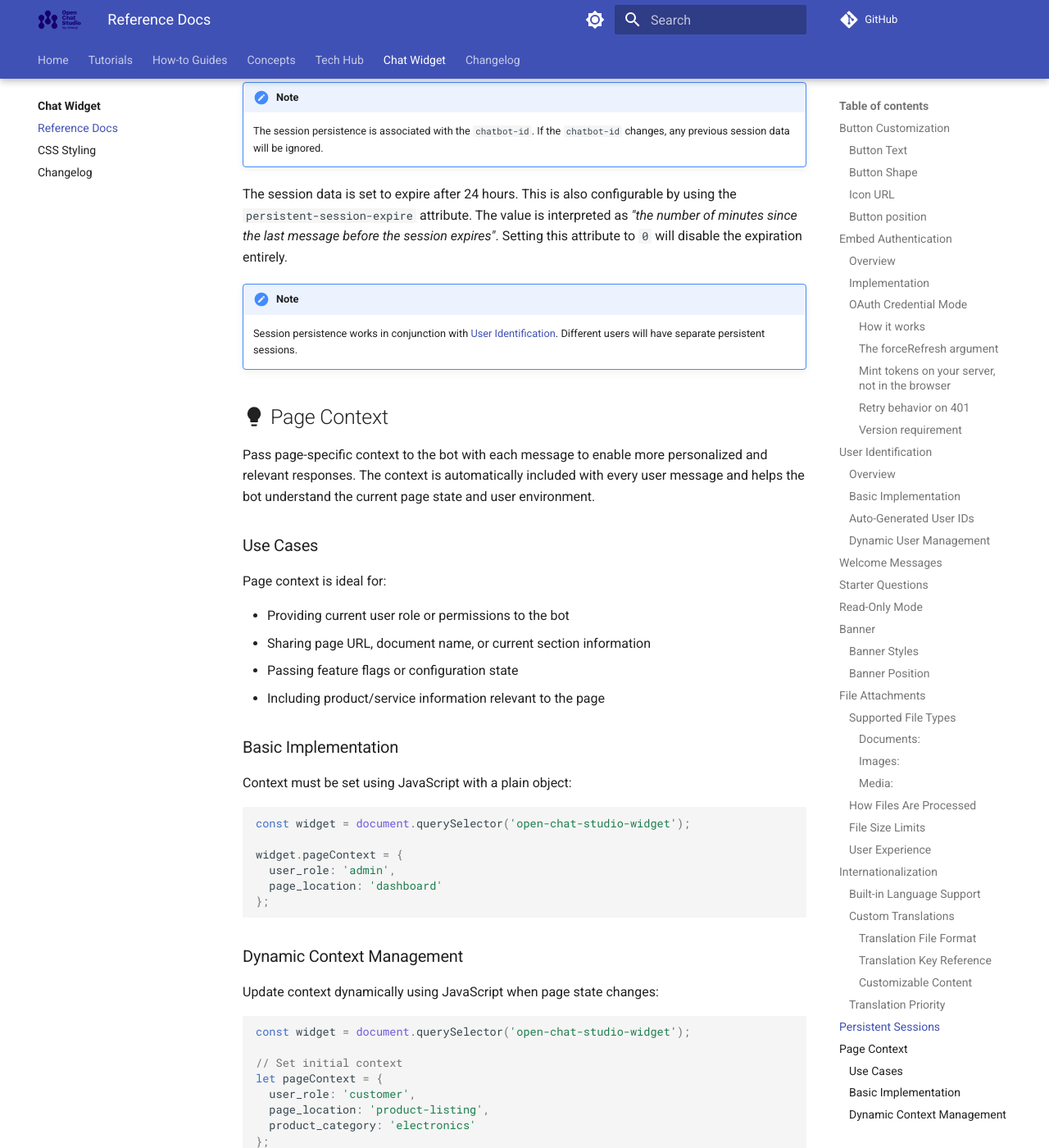
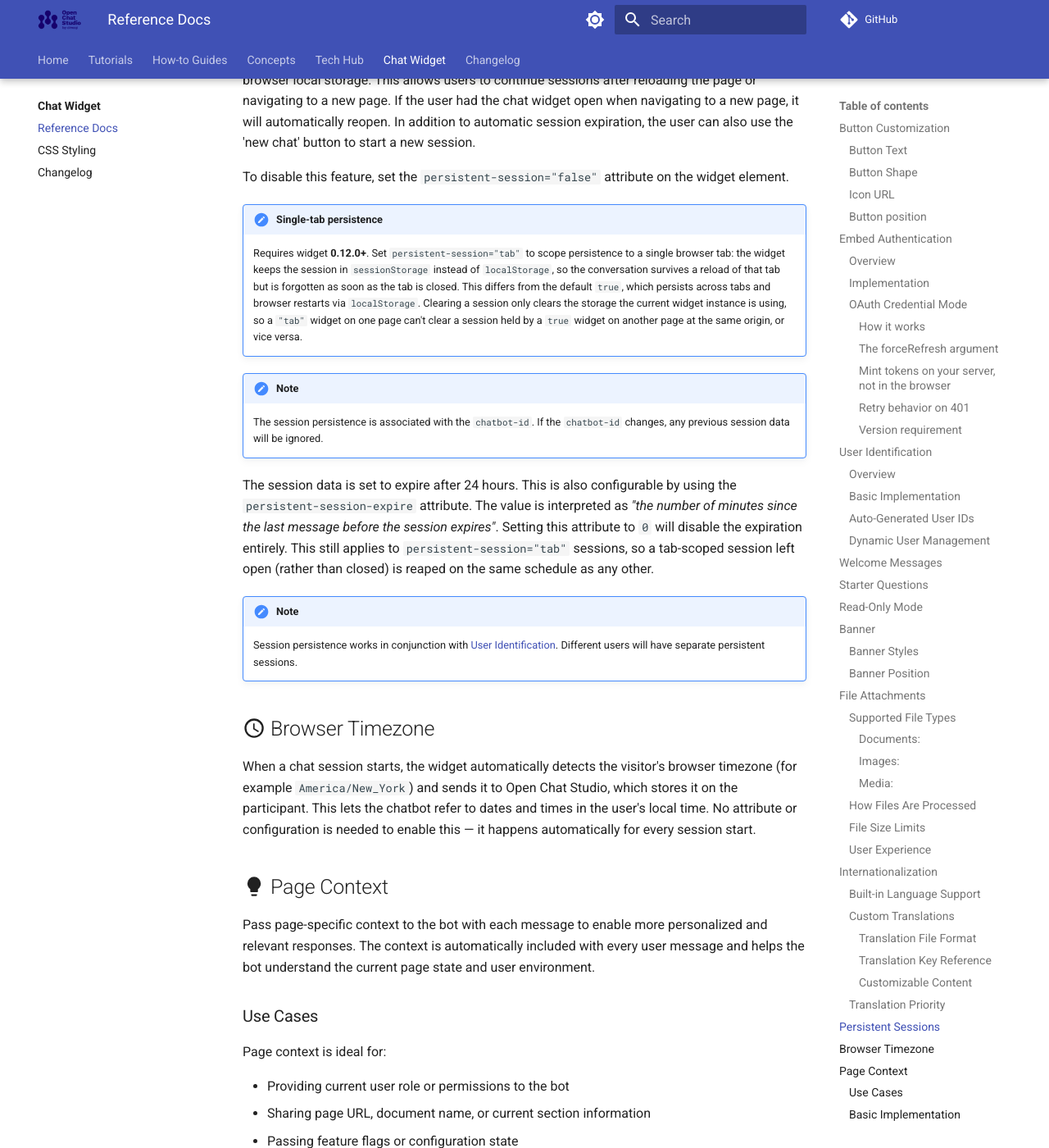
Before and after one commit to dimagi/open-chat-studio-docs, an MkDocs documentation site: the page built from docs/chat_widget/reference.md, in a window 1280 px wide and 1400 px high, scrolled down 14397 px. Shown: the whole window at 82% size. Built offline with MkDocs 1.6.1 and Material for MkDocs 9.7.7, drawn with Linux system fonts in a browser that asks for light colours; a script that is not in the unit is left out; comment, search, counter and statistics services are not loaded; some of the changed text lies outside the part shown.

Commit message:
update changelog and docs from OCS PR #4279
Co-Authored-By: Claude Opus 5 (1M context) <noreply@anthropic.com>

```diff
--- a/docs/chat_widget/reference.md
+++ b/docs/chat_widget/reference.md
@@ -183,7 +183,10 @@ Identified Users
 
 When no user-id is provided, the widget automatically creates a unique identifier:
 
-- Example: ocs:1703123456789_a7x9k2m8f
+- Example: `ocs:550e8400-e29b-41d4-a716-446655440000`
+
+!!! note
+    Widget versions before **0.12.0** generated IDs in an older `ocs:1703123456789_a7x9k2m8f` (timestamp + random suffix) format. This is not a breaking change — IDs already stored in a visitor's browser keep working, and only newly generated IDs use the UUID format.
 
 Persistence Behavior:
 
@@ -504,15 +507,22 @@ By default, the widget will save the chat messages and the widget's open/closed
 
 To disable this feature, set the `persistent-session="false"` attribute on the widget element.
 
+!!! note "Single-tab persistence"
+    Requires widget **0.12.0+**. Set `persistent-session="tab"` to scope persistence to a single browser tab: the widget keeps the session in `sessionStorage` instead of `localStorage`, so the conversation survives a reload of that tab but is forgotten as soon as the tab is closed. This differs from the default `true`, which persists across tabs and browser restarts via `localStorage`. Clearing a session only clears the storage the current widget instance is using, so a `"tab"` widget on one page can't clear a session held by a `true` widget on another page at the same origin, or vice versa.
+
 !!! note
 
     The session persistence is associated with the `chatbot-id`. If the `chatbot-id` changes, any previous session data will be ignored.
 
-The session data is set to expire after 24 hours. This is also configurable by using the `persistent-session-expire` attribute. The value is interpreted as *"the number of minutes since the last message before the session expires"*. Setting this attribute to `0` will disable the expiration entirely.
+The session data is set to expire after 24 hours. This is also configurable by using the `persistent-session-expire` attribute. The value is interpreted as *"the number of minutes since the last message before the session expires"*. Setting this attribute to `0` will disable the expiration entirely. This still applies to `persistent-session="tab"` sessions, so a tab-scoped session left open (rather than closed) is reaped on the same schedule as any other.
 
 !!! note
 
     Session persistence works in conjunction with [User Identification](#user-identification). Different users will have separate persistent sessions.
+
+## :material-clock-outline: Browser Timezone
+
+When a chat session starts, the widget automatically detects the visitor's browser timezone (for example `America/New_York`) and sends it to Open Chat Studio, which stores it on the participant. This lets the chatbot refer to dates and times in the user's local time. No attribute or configuration is needed to enable this — it happens automatically for every session start.
 
 ## :material-lightbulb: Page Context
 
@@ -693,7 +703,7 @@ console.log(version); // "0.11.0"
 | Property | Type | Required | Default | Validation | Description | Example |
 |----------|------|----------|---------|------------|-------------|---------|
 | `pageContext` | `object` | Optional | `undefined` | Plain JS object | Optional context data to send with each message for personalization<br/>**Note:** Context is cleared after each message | `{"user_role": "admin", "page_location": "dashboard"}` |
-| `persistent-session` | `boolean` | Optional | `true` | `true` \| `false` | Save chat history in browser localStorage | `"false"` to disable session saving |
+| `persistent-session` | `boolean \| "tab"` | Optional | `true` | `true` \| `false` \| `"tab"` | Save chat history in browser localStorage. `"tab"` scopes persistence to the current browser tab via sessionStorage instead — see [Persistent Sessions](#persistent-sessions). Requires widget **0.12.0+** for `"tab"` | `"false"` to disable session saving, `"tab"` to persist only for the current tab |
 | `persistent-session-expire` | `number` | Optional | `1440` (24 hours) | 0-43200 (30 days) | Minutes before session expires | `720` for 12 hours, `0` for never expire |
 | `allow-full-screen` | `boolean` | Optional | `true` | `true` \| `false` | Enable fullscreen mode button | `"false"` to hide fullscreen option |
 | `allow-attachments` | `boolean` | Optional | `false` | `true` \| `false` | Enable file upload functionality<br/>**Limits:** 50MB per file, 50MB total per message | `"true"` to enable file uploads |
```
Also changed, not shown: other parts of docs/chat_widget/reference.md (+1 -1 lines), docs/chat_widget/changelog.md (+4 -0 lines).
